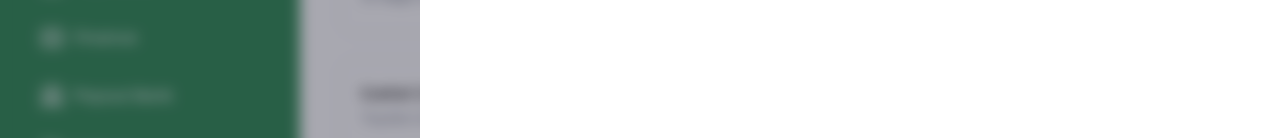
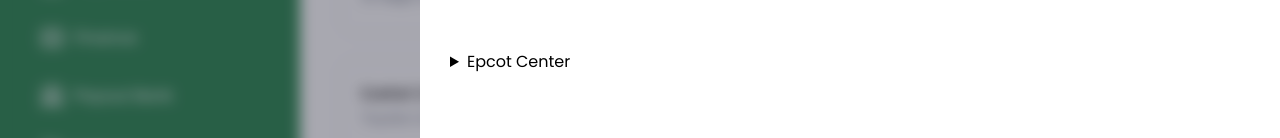
Before and after one commit to projects-for-clients/swifth, a React (Vite) app: page /dashboard/payments in a window 1280 px wide. Both pictures are taken after a click on the element 1021 px from the left and 399 px from the top of the page. Shown: the part 267-405 px from the top of the page. Built offline with nearby package versions, Linux system fonts and the light colour scheme.

Commit message:
working on payments

```diff
--- a/src/container/dashboard/Payments.tsx
+++ b/src/container/dashboard/Payments.tsx
@@ -95,6 +95,13 @@ function Payments() {
     }
   };
 
+  const accordionHandler = (e) => {
+    const accordion = e.target.closest('.accordion');
+    const accordionContent = accordion.querySelector('.accordion-content');
+
+    accordionContent.classList.toggle('hidden');
+  }
+
   return (
     <>
       <Header title="Payments" />
@@ -157,8 +164,14 @@ function Payments() {
 
                 <section className="">
                   <div className="mt-10 mb-20 h-[50rem]">
-
-
+                    <details onToggle={accordionHandler}>
+                      <summary>Epcot Center</summary>
+                      <p>
+                        Epcot is a theme park at Walt Disney World Resort
+                        featuring exciting attractions, international pavilions,
+                        award-winning fireworks and seasonal special events.
+                      </p>
+                    </details>
                   </div>
                 </section>
               </main>
@@ -245,7 +258,6 @@ function Payments() {
                 {paymentsData.map((item, i) => {
                   const { name, description, date, tag } = item;
 
-
                   return (
                     <div
                       className="p-8 bg-white rounded-3xl border border-color-purple-light-2 cursor-pointer"
```
